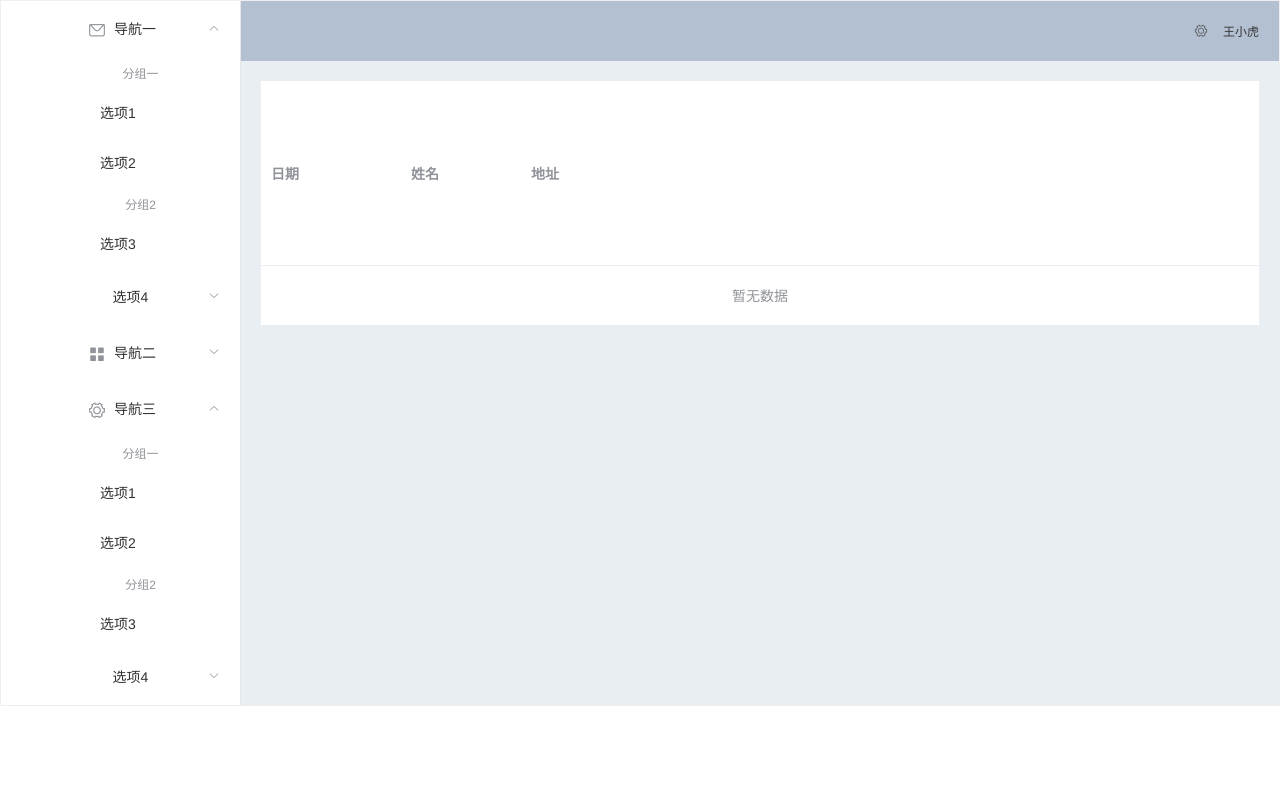
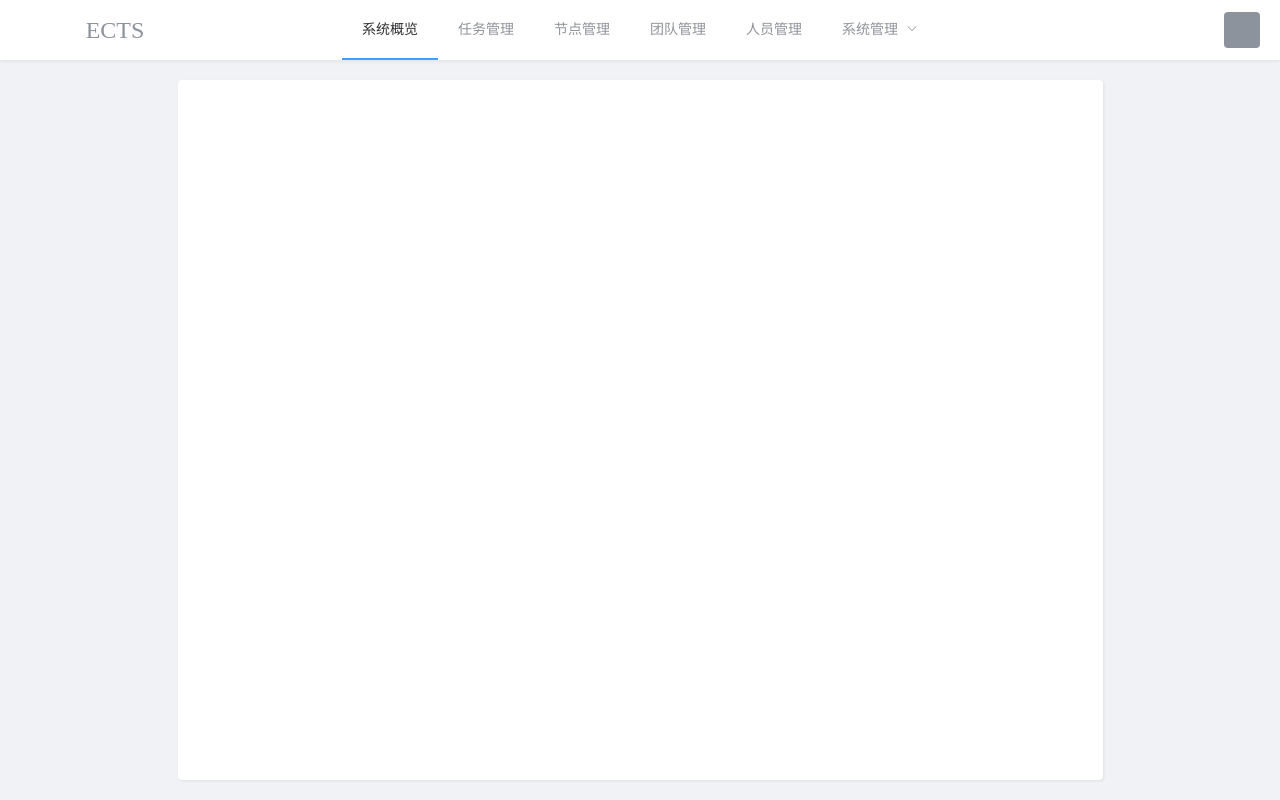
Before and after one commit to betterde/ects, a Vue app in the folder web/: page / in a window 1280 px wide. Built offline with nearby package versions, Linux system fonts and the light colour scheme.

Commit message:
complete ui layout

```diff
--- a/web/src/App.vue
+++ b/web/src/App.vue
@@ -1,80 +1,47 @@
 <template>
   <div id="app">
-    <el-container style="height: 100%; border: 1px solid #eee">
-      <el-aside width="240px" style="background-color: rgb(238, 241, 246)">
-        <el-menu :default-openeds="['1', '3']">
-          <el-submenu index="1">
-            <template slot="title"><i class="el-icon-message"></i>导航一</template>
-            <el-menu-item-group>
-              <template slot="title">分组一</template>
-              <el-menu-item index="1-1">选项1</el-menu-item>
-              <el-menu-item index="1-2">选项2</el-menu-item>
-            </el-menu-item-group>
-            <el-menu-item-group title="分组2">
-              <el-menu-item index="1-3">选项3</el-menu-item>
-            </el-menu-item-group>
-            <el-submenu index="1-4">
-              <template slot="title">选项4</template>
-              <el-menu-item index="1-4-1">选项4-1</el-menu-item>
-            </el-submenu>
-          </el-submenu>
-          <el-submenu index="2">
-            <template slot="title"><i class="el-icon-menu"></i>导航二</template>
-            <el-menu-item-group>
-              <template slot="title">分组一</template>
-              <el-menu-item index="2-1">选项1</el-menu-item>
-              <el-menu-item index="2-2">选项2</el-menu-item>
-            </el-menu-item-group>
-            <el-menu-item-group title="分组2">
-              <el-menu-item index="2-3">选项3</el-menu-item>
-            </el-menu-item-group>
-            <el-submenu index="2-4">
-              <template slot="title">选项4</template>
-              <el-menu-item index="2-4-1">选项4-1</el-menu-item>
-            </el-submenu>
-          </el-submenu>
-          <el-submenu index="3">
-            <template slot="title"><i class="el-icon-setting"></i>导航三</template>
-            <el-menu-item-group>
-              <template slot="title">分组一</template>
-              <el-menu-item index="3-1">选项1</el-menu-item>
-              <el-menu-item index="3-2">选项2</el-menu-item>
-            </el-menu-item-group>
-            <el-menu-item-group title="分组2">
-              <el-menu-item index="3-3">选项3</el-menu-item>
-            </el-menu-item-group>
-            <el-submenu index="3-4">
-              <template slot="title">选项4</template>
-              <el-menu-item index="3-4-1">选项4-1</el-menu-item>
-            </el-submenu>
+    <el-container>
+      <el-header>
+        <el-row :gutter="20">
+          <el-col :span="4">
+            <div class="grid-content">
+              <h2 style="line-height: 36px; color: #8c939d">ECTS</h2>
+            </div>
+          </el-col>
+          <el-col :span="16">
+            <el-menu :default-active="activeIndex" class="el-menu-nav" mode="horizontal" @select="handleSelect">
+              <el-menu-item index="1">系统概览</el-menu-item>
+              <el-menu-item index="2">任务管理</el-menu-item>
+              <el-menu-item index="3">节点管理</el-menu-item>
+              <el-menu-item index="4">团队管理</el-menu-item>
+              <el-menu-item index="5">人员管理</el-menu-item>
+              <el-submenu index="6">
+                <template slot="title">系统管理</template>
+                <el-menu-item index="6-1">系统日志</el-menu-item>
+                <el-menu-item index="6-2">任务日志</el-menu-item>
+                <el-menu-item index="6-3">通知管理</el-menu-item>
               </el-submenu>
             </el-menu>
-      </el-aside>
-
-      <el-container>
-        <el-header style="text-align: right; font-size: 12px">
+          </el-col>
+          <el-col :span="4">
             <el-dropdown>
-            <i class="el-icon-setting" style="margin-right: 15px"></i>
+              <span class="el-dropdown-link">
+                <div class="avatar grid-content"></div>
+              </span>
               <el-dropdown-menu slot="dropdown">
-              <el-dropdown-item>查看</el-dropdown-item>
-              <el-dropdown-item>新增</el-dropdown-item>
-              <el-dropdown-item>删除</el-dropdown-item>
+                <el-dropdown-item>消息通知</el-dropdown-item>
+                <el-dropdown-item>个人信息</el-dropdown-item>
+                <el-dropdown-item>退出登录</el-dropdown-item>
               </el-dropdown-menu>
             </el-dropdown>
-          <span>王小虎</span>
+          </el-col>
+        </el-row>
       </el-header>
-
       <el-main>
-          <el-table :data="tableData">
-            <el-table-column prop="date" label="日期" width="140">
-            </el-table-column>
-            <el-table-column prop="name" label="姓名" width="120">
-            </el-table-column>
-            <el-table-column prop="address" label="地址">
-            </el-table-column>
-          </el-table>
+        <el-row :gutter="20">
+          <el-col :span="18" :offset="3"><div class="main-content"></div></el-col>
+        </el-row>
       </el-main>
-      </el-container>
     </el-container>
   </div>
 </template>
@@ -83,53 +50,78 @@
   export default {
     name: 'app',
     data() {
-      return {}
+      return {
+        activeIndex: '1',
+      }
     },
-    mounted() {
+    methods: {
+      handleSelect(key, keyPath) {
+        console.log(key, keyPath);
+      }
     }
   }
 </script>
 
-<style>
+<style lang="scss">
   #app {
-    font-family: 'Avenir', Helvetica, Arial, sans-serif;
-    -webkit-font-smoothing: antialiased;
-    -moz-osx-font-smoothing: grayscale;
+    height: 100%;
     text-align: center;
-    color: #2c3e50;
-    height: 100%;
+    background-color: #f0f2f5;
+    .el-header {
+      background-color: #FFFFFF;
+      box-shadow: 0 1px 4px rgba(0, 21, 41, .08);
+      .el-dropdown {
+        float: right;
       }
-  .el-header, .el-footer {
-    background-color: #B3C0D1;
-    color: #333;
-    text-align: center;
-    line-height: 60px;
+      .avatar {
+        height: 36px;
+        width: 36px;
+        background-color: #8c939d;
+        float: right;
+      }
     }
 
-  .el-aside {
-    background-color: #D3DCE6;
-    color: #333;
+    .el-menu-nav {
+      display: table;
+      margin: auto;
+      align-items: center;
       text-align: center;
-    line-height: 200px;
+
+      &.el-menu--horizontal {
+        border: none;
+      }
+    }
+
+    .el-container {
+      height: 100%;
+      min-height: 100%;
+      .grid-content {
+        margin: 12px 0;
+        border-radius: 4px;
+        min-height: 36px;
+      }
     }
 
     .el-main {
-    background-color: #E9EEF3;
-    color: #333;
-    text-align: center;
-    line-height: 160px;
+      height: auto;
+      display: block;
+      .el-row {
+        height: 100%;
+      }
+      .el-col {
+        height: 100%;
+      }
+    }
   }
 
-  body > .el-container {
-    margin-bottom: 40px;
+  .el-col {
+    border-radius: 4px;
   }
 
-  .el-container:nth-child(5) .el-aside,
-  .el-container:nth-child(6) .el-aside {
-    line-height: 260px;
-  }
-
-  .el-container:nth-child(7) .el-aside {
-    line-height: 320px;
+  .main-content {
+    height: 100%;
+    border-radius: 4px;
+    background-color: #FFFFFF;
+    box-shadow: 1px 1px 3px rgba(0, 21, 41, .08);
   }
 </style>
--- a/web/src/assets/styles/global.scss
+++ b/web/src/assets/styles/global.scss
@@ -2,18 +2,20 @@ html, body, div, ul, li, h1, h2, h3, h4, h5, h6, p, dl, dt, dd, ol, form, input,
   margin: 0;
   padding: 0;
 }
-*{box-sizing: border-box;}
-html, body {
-    min-height: 100%;
+
+* {
+  box-sizing: border-box;
 }
 
-body {
-    font-family: "Microsoft YaHei";
-    font-size:14px;
-    color:#333;
+html, body {
+  height: 100%;
 }
-h1, h2, h3, h4, h5, h6{font-weight:normal;}
-ul,ol {
+
+h1, h2, h3, h4, h5, h6 {
+  font-weight: normal;
+}
+
+ul, ol {
   list-style: none;
 }
 
@@ -53,7 +55,7 @@ textarea {
   visibility: hidden;
   display: block;
   clear: both;
-    overflow:hidden;
+  overflow: hidden;
 }
 
 .fl {
@@ -81,7 +83,8 @@ textarea {
   text-overflow: ellipsis;
   white-space: nowrap;
 }
-.inline{
+
+.inline {
   display: inline-block;
   *display: inline;
   *zoom: 1;
--- a/web/src/components/HelloWorld.vue
+++ /dev/null
@@ -1,58 +0,0 @@
-<template>
-  <div class="hello">
-    <h1>{{ msg }}</h1>
-    <p>
-      For a guide and recipes on how to configure / customize this project,<br>
-      check out the
-      <a href="https://cli.vuejs.org" target="_blank" rel="noopener">vue-cli documentation</a>.
-    </p>
-    <h3>Installed CLI Plugins</h3>
-    <ul>
-      <li><a href="https://github.com/vuejs/vue-cli/tree/dev/packages/%40vue/cli-plugin-babel" target="_blank" rel="noopener">babel</a></li>
-      <li><a href="https://github.com/vuejs/vue-cli/tree/dev/packages/%40vue/cli-plugin-eslint" target="_blank" rel="noopener">eslint</a></li>
-    </ul>
-    <h3>Essential Links</h3>
-    <ul>
-      <li><a href="https://vuejs.org" target="_blank" rel="noopener">Core Docs</a></li>
-      <li><a href="https://forum.vuejs.org" target="_blank" rel="noopener">Forum</a></li>
-      <li><a href="https://chat.vuejs.org" target="_blank" rel="noopener">Community Chat</a></li>
-      <li><a href="https://twitter.com/vuejs" target="_blank" rel="noopener">Twitter</a></li>
-      <li><a href="https://news.vuejs.org" target="_blank" rel="noopener">News</a></li>
-    </ul>
-    <h3>Ecosystem</h3>
-    <ul>
-      <li><a href="https://router.vuejs.org" target="_blank" rel="noopener">vue-router</a></li>
-      <li><a href="https://vuex.vuejs.org" target="_blank" rel="noopener">vuex</a></li>
-      <li><a href="https://github.com/vuejs/vue-devtools#vue-devtools" target="_blank" rel="noopener">vue-devtools</a></li>
-      <li><a href="https://vue-loader.vuejs.org" target="_blank" rel="noopener">vue-loader</a></li>
-      <li><a href="https://github.com/vuejs/awesome-vue" target="_blank" rel="noopener">awesome-vue</a></li>
-    </ul>
-  </div>
-</template>
-
-<script>
-export default {
-  name: 'HelloWorld',
-  props: {
-    msg: String
-  }
-}
-</script>
-
-<!-- Add "scoped" attribute to limit CSS to this component only -->
-<style scoped>
-h3 {
-  margin: 40px 0 0;
-}
-ul {
-  list-style-type: none;
-  padding: 0;
-}
-li {
-  display: inline-block;
-  margin: 0 10px;
-}
-a {
-  color: #42b983;
-}
-</style>
--- a/web/src/element-variables.scss
+++ b/web/src/element-variables.scss
@@ -3,9 +3,9 @@ Write your variables here. All available variables can be
 found in element-ui/packages/theme-chalk/src/common/var.scss.
 For example, to overwrite the theme color:
 */
-$--color-primary: teal;
 
 /* icon font path, required */
 $--font-path: '~element-ui/lib/theme-chalk/fonts';
 
 @import "~element-ui/packages/theme-chalk/src/index";
+@import "./assets/styles/global";
--- a/web/src/entries/index.js
+++ b/web/src/entries/index.js
@@ -4,7 +4,6 @@ import store from '../store'
 import router from '../router'
 import '../plugins/axios.js'
 import '../plugins/element.js'
-import '../assets/styles/global.scss'
 
 Vue.config.productionTip = false;
 
--- a/web/src/views/Home.vue
+++ b/web/src/views/Home.vue
@@ -1,20 +1,15 @@
 <template>
   <div class="home">
     <img alt="Vue logo" src="../assets/logo.png">
-    <HelloWorld msg="Welcome to Your Vue.js"/>
   </div>
 </template>
 
 <script>
 // @ is an alias to /src
-import HelloWorld from '@/components/HelloWorld.vue'
 import api from '../apis'
 
 export default {
   name: 'home',
-  components: {
-    HelloWorld
-  },
   mounted () {
     window.console.log(api);
     api.system.fetch();
```
Also changed, not shown: web/src/views/Install.vue (+126 -3 lines). Lines whose indentation alone changed are shown as unchanged.
